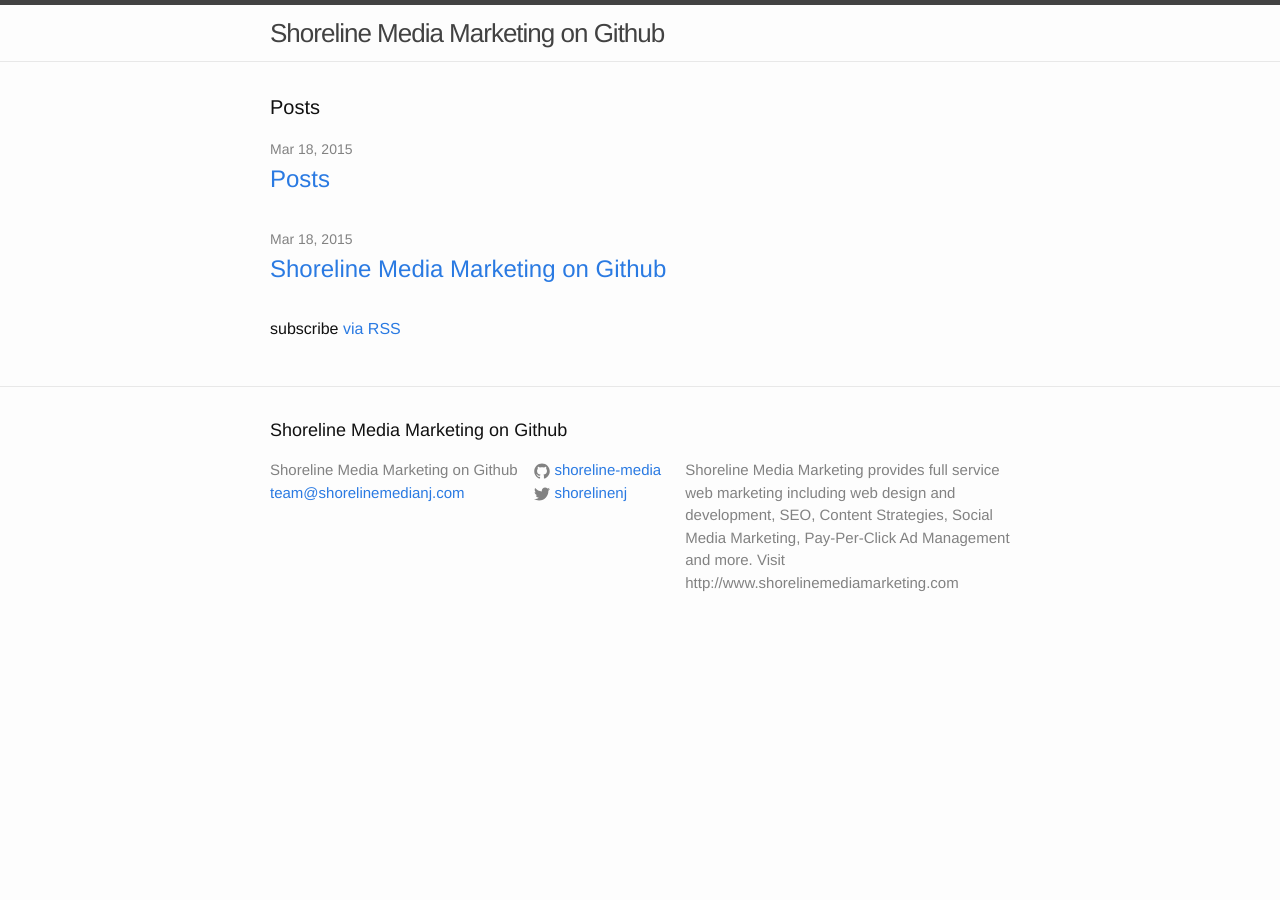
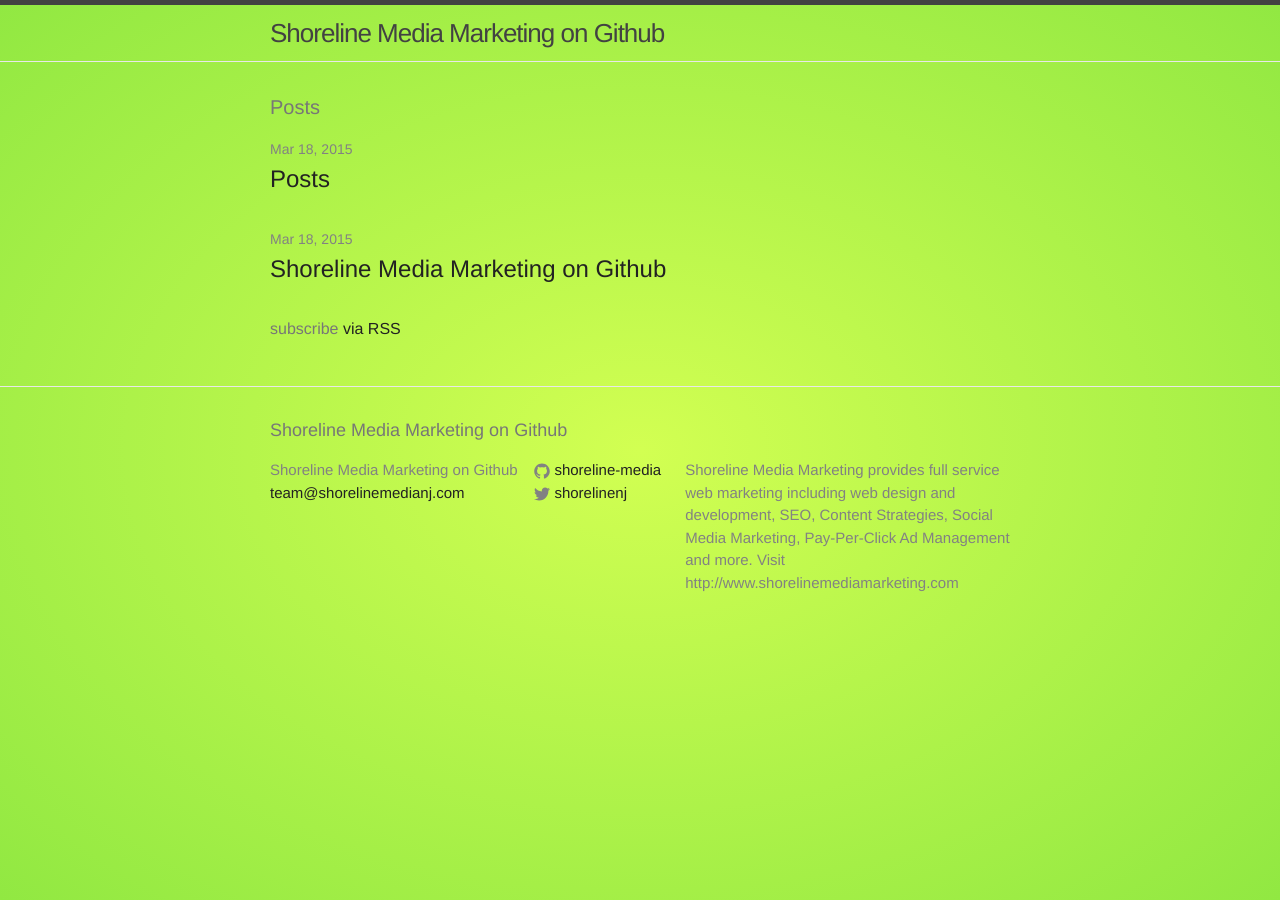
Before and after one commit to shorelinemedia/shoreline-github, a Jekyll site: the page built from _posts/static/2015-03-18-posts.md, in a window 1280 px wide. Built offline with Jekyll 4.4.1, drawn with Linux system fonts in a browser that asks for light colours; Markdown is read by kramdown in place of the engine named in the settings.

Commit message:
adding more page templates

```diff
--- a/_config.yml
+++ b/_config.yml
@@ -7,7 +7,7 @@
 twitter_username: shorelinenj
 github_username:  shoreline-media
 permalink: pretty
-exclude: ['Gemfile', 'Gemfile.lock']
+exclude: ['Gemfile', 'Gemfile.lock', 'bower_components', 'node_modules']
 
 prose:
   rooturl: '_posts'
--- a/css/main.scss
+++ b/css/main.scss
@@ -24,6 +24,7 @@
 $on-palm:          600px;
 $on-laptop:        800px;
 
+$headline-font: "Oswald", "Franklin Gothic", Impact, Helvetica, sans-serif;
 
 
 // Using media queries with like this:
@@ -47,3 +48,53 @@
         "layout",
         "syntax-highlighting"
 ;
+
+
+body, html {
+  color: #777;
+
+  position: relative;
+  height: 100%;
+
+  background: #d2ff52; /* Old browsers */
+  background: -moz-radial-gradient(center, ellipse cover,  #d2ff52 0%, #91e842 100%); /* FF3.6+ */
+  background: -webkit-gradient(radial, center center, 0px, center center, 100%, color-stop(0%,#d2ff52), color-stop(100%,#91e842)); /* Chrome,Safari4+ */
+  background: -webkit-radial-gradient(center, ellipse cover,  #d2ff52 0%,#91e842 100%); /* Chrome10+,Safari5.1+ */
+  background: -o-radial-gradient(center, ellipse cover,  #d2ff52 0%,#91e842 100%); /* Opera 12+ */
+  background: -ms-radial-gradient(center, ellipse cover,  #d2ff52 0%,#91e842 100%); /* IE10+ */
+  background: radial-gradient(ellipse at center,  #d2ff52 0%,#91e842 100%); /* W3C */
+  filter: progid:DXImageTransform.Microsoft.gradient( startColorstr='#d2ff52', endColorstr='#91e842',GradientType=1 ); /* IE6-9 fallback on horizontal gradient */
+
+
+
+}
+a, a:visited {
+  color: #222;
+}
+.splash {
+  font-family: $headline-font;
+
+  position: absolute;
+  left: 50%;
+  top: 50%;
+  width: 291px;
+  height: 96px;
+  margin-left: -146px;
+  margin-top: -96px;
+
+  img {
+    margin: 0 auto;
+    display: block;
+  }
+
+  .title {
+    a {
+
+    }
+  }
+
+  p {
+    text-align: center;
+    a { font-weight: 400; }
+  }
+}
--- a/css/splash.scss
+++ b/css/splash.scss
@@ -24,6 +24,7 @@
 $on-palm:          600px;
 $on-laptop:        800px;
 
+$headline-font: "Oswald", "Franklin Gothic", Impact, Helvetica, sans-serif;
 
 
 // Using media queries with like this:
@@ -71,7 +72,7 @@
   color: #222;
 }
 .splash {
-  font-family: "Oswald", "Franklin Gothic", Impact, Helvetica, sans-serif;
+  font-family: $headline-font;
 
   position: absolute;
   left: 50%;
```
Also changed, not shown: _layouts/blog.html (renamed from _layouts/splash.html).
